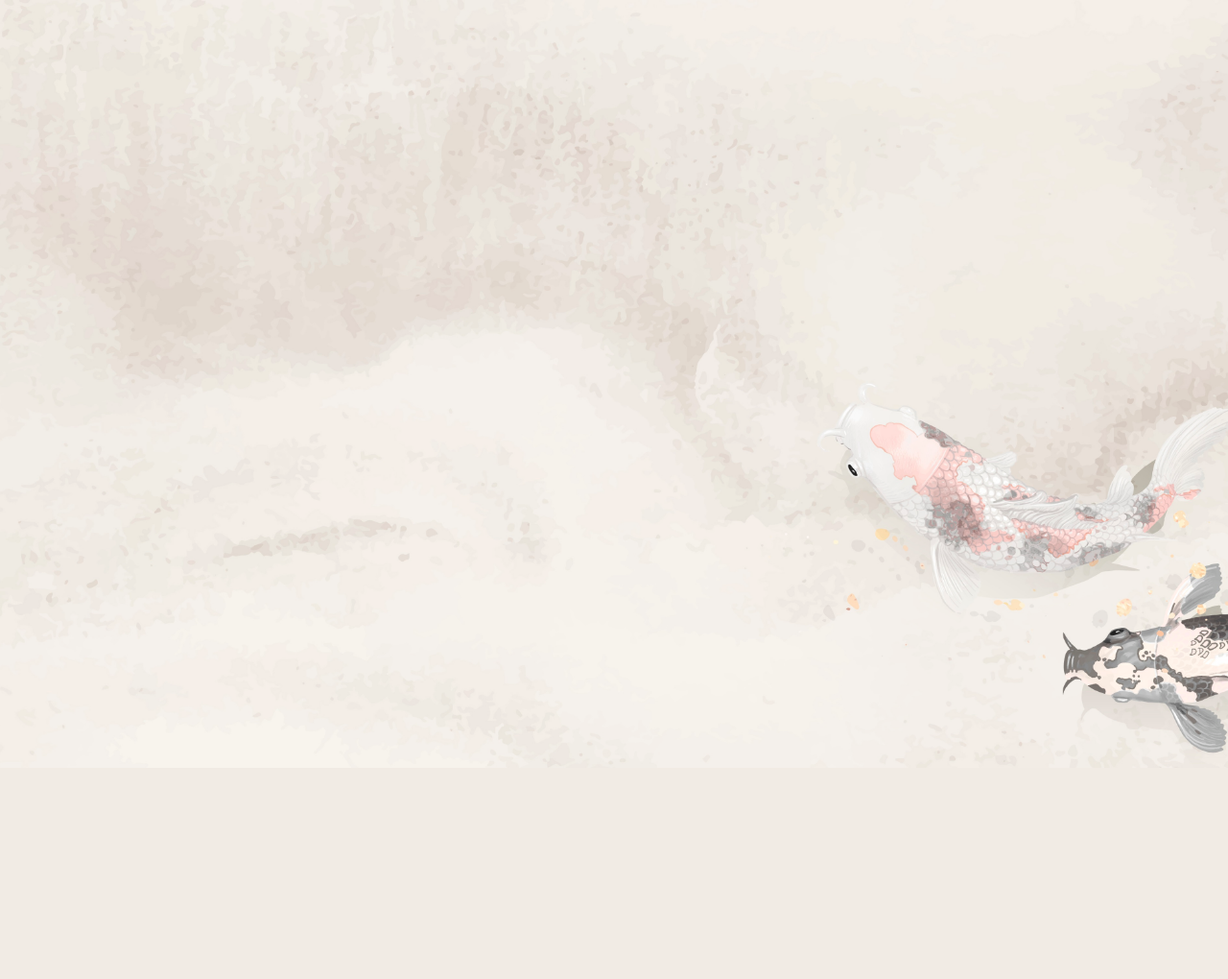
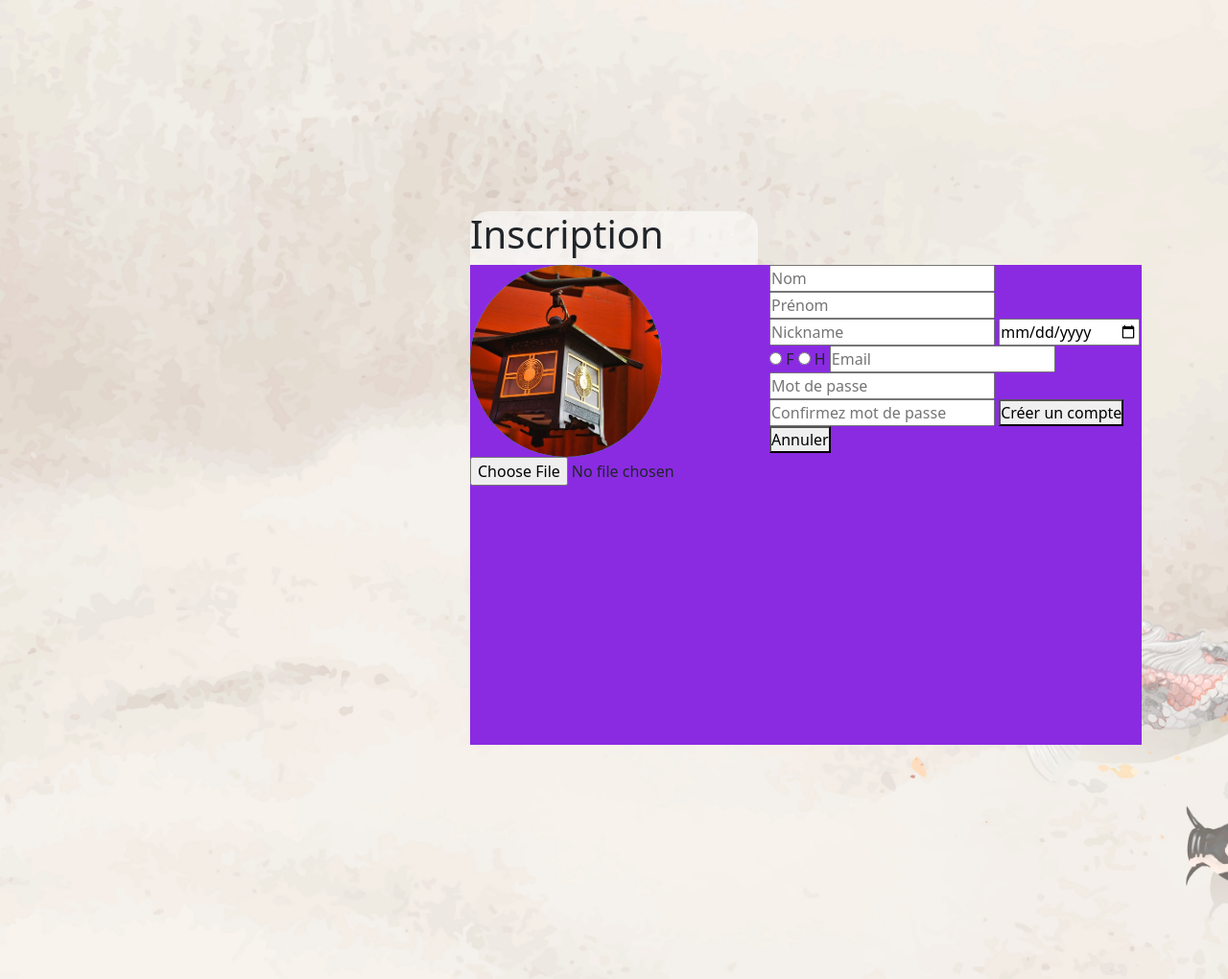
Before and after one commit to Mashoulya/Japan-forum, a PHP site: page /html/register.html in a window 1280 px wide. Shown: the whole page at 96% size. Before the commit the page ends 794 px from the top, so only its background shows below. Run offline with PHP 8.4, Linux system fonts and the light colour scheme.

Commit message:
Page-registration

```diff
--- a/frontend/css/style.css
+++ b/frontend/css/style.css
@@ -14,7 +14,6 @@ body{
   background-position: center;
   z-index: -1;
   height: 100vh;
-  font-family: 'Hiro';
 }
 
 /* Maquette de la page d'accueil */
@@ -154,6 +153,7 @@ form {
   list-style: none;
   font-size: 18px;
   line-height: 2.5em;
+  font-family: 'Hiro';
 }
 .menu-navigation a{
   text-decoration: none;
@@ -163,3 +163,25 @@ form {
    background-color: azure;
    width: 100%;
 }
+
+/* FORMULAIRE D'INSCRIPTION */
+
+.registration-form{
+  background-color: blueviolet;
+  width: 700px;
+  height: 500px;
+  display: flex;
+}
+
+.picture-box{
+  width: 200px;
+  height: 200px;
+  border-radius: 50%;
+  background-color: aqua;
+  overflow: hidden;
+}
+.picture-box img {
+  width: 100%;
+  height: 100%;
+  object-fit: cover;
+}
--- a/frontend/html/register.html
+++ b/frontend/html/register.html
@@ -4,18 +4,41 @@
     <meta charset="UTF-8">
     <meta name="viewport" content="width=device-width, initial-scale=1.0">
     <title>Document</title>
+    <link href="https://cdn.jsdelivr.net/npm/bootstrap@5.3.0/dist/css/bootstrap.min.css" rel="stylesheet" integrity="sha384-9ndCyUaIbzAi2FUVXJi0CjmCapSmO7SnpJef0486qhLnuZ2cdeRhO02iuK6FUUVM" crossorigin="anonymous">
     <link rel="stylesheet" href="../css/style.css">
 </head>
 <body>
 
+  <form action="" method="POST" enctype="">
 
+    <h1>Inscription</h1>
 
+    <div class="registration-form">
 
+      <div class="picture-section">
+        <div class="picture-box">
+          <img src="../img/japanese-lantern-g2ee533b7e_640.jpg" alt="user-pic">
+        </div>
+        <input type="file" id="photo-input">
+      </div>
 
+      <div class="inputs-section">
+        <input type="text" id="firstname-input" placeholder="Nom">
+        <input type="text" id="lastname-input" placeholder="Prénom">
+        <input type="text" id="phone-input" placeholder="Nickname">
+        <input type="date" id="bithday">
 
+        <label for=""><input type="radio" name="gender" value="woman"> F</label>
+        <label for=""><input type="radio" name="gender" value="man"> H</label>
 
-
-
+        <input type="text" id="email-input" placeholder="Email">
+        <input type="password" id="pwd" placeholder="Mot de passe">
+        <input type="password" id="confirm-pwd" placeholder="Confirmez mot de passe">
+        <button type="submit">Créer un compte</button>
+        <button type="submit">Annuler</button>
+      </div>
+    </div>
+  </form>
 
     <script src="js/script.js"></script>
 </body>
```
